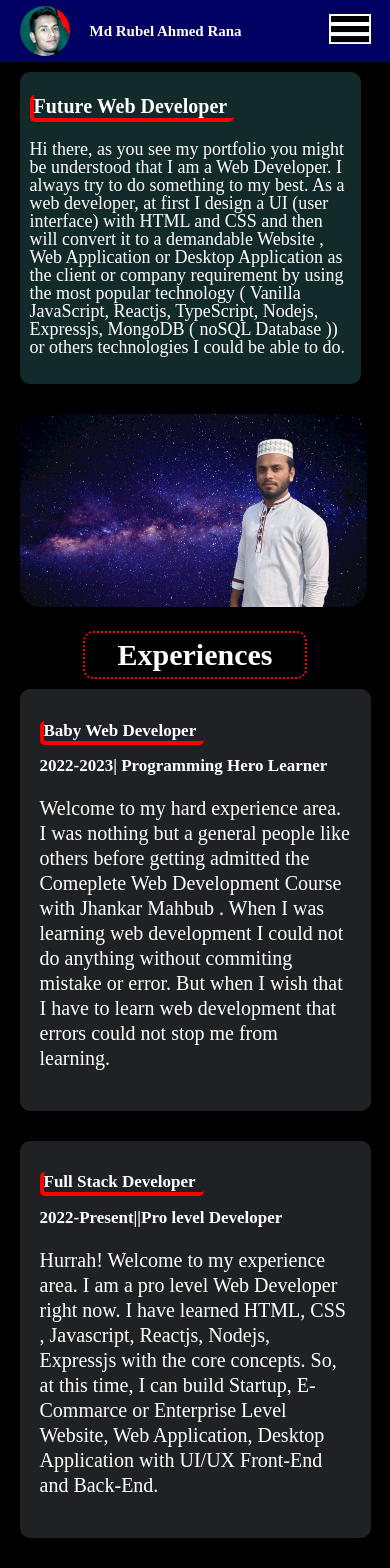
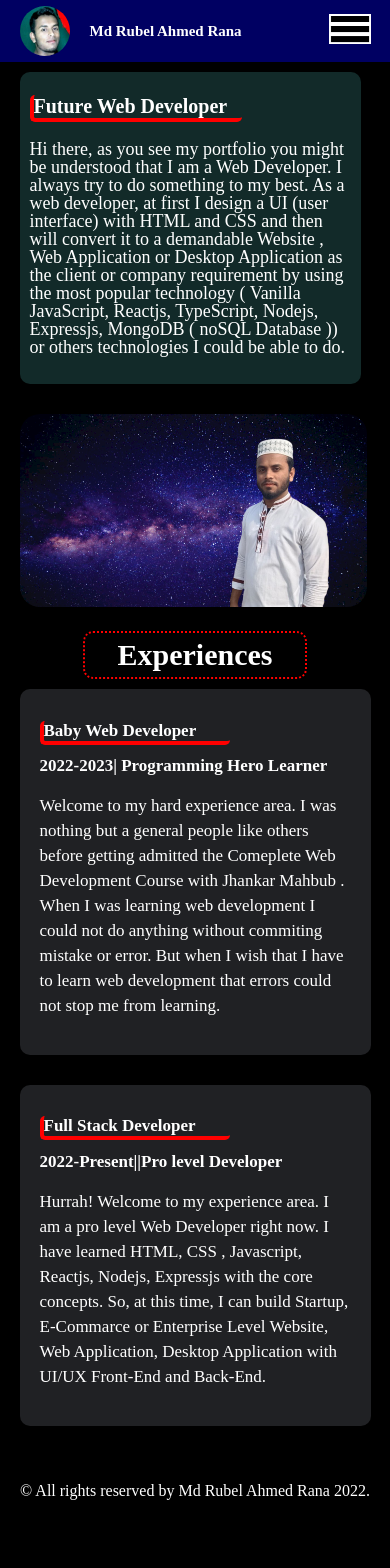
Before and after one commit to Md-Rubel-Ahmed-Rana/react-portfolio, a React (Create React App) app: page / in a window 390 px wide. Shown: the top 1568 px of the page. After the commit the page ends 1536 px from the top, so only its background shows below. Built offline with nearby package versions, Linux system fonts and the light colour scheme.

Commit message:
Bugs fixed

```diff
--- a/src/experience/experience.css
+++ b/src/experience/experience.css
@@ -51,9 +51,13 @@
     }
     .experience>h1 {
         font-size: 17px;
-        width: 160px;
+        width: 60%;
     }
     .experience > h4 {
         font-size: 17px;
     }
+    .experience>p {
+        line-height: 25px;
+        font-size: 17px;
+    }
 }
--- a/src/header/nav.css
+++ b/src/header/nav.css
@@ -93,7 +93,7 @@ ul > li:hover{
     }
     .banner-info h1{
         font-size: 20px;
-        width: 200px;
+        width: 65%;
     }
     .banner-img>img {
         width: 99%;
```
